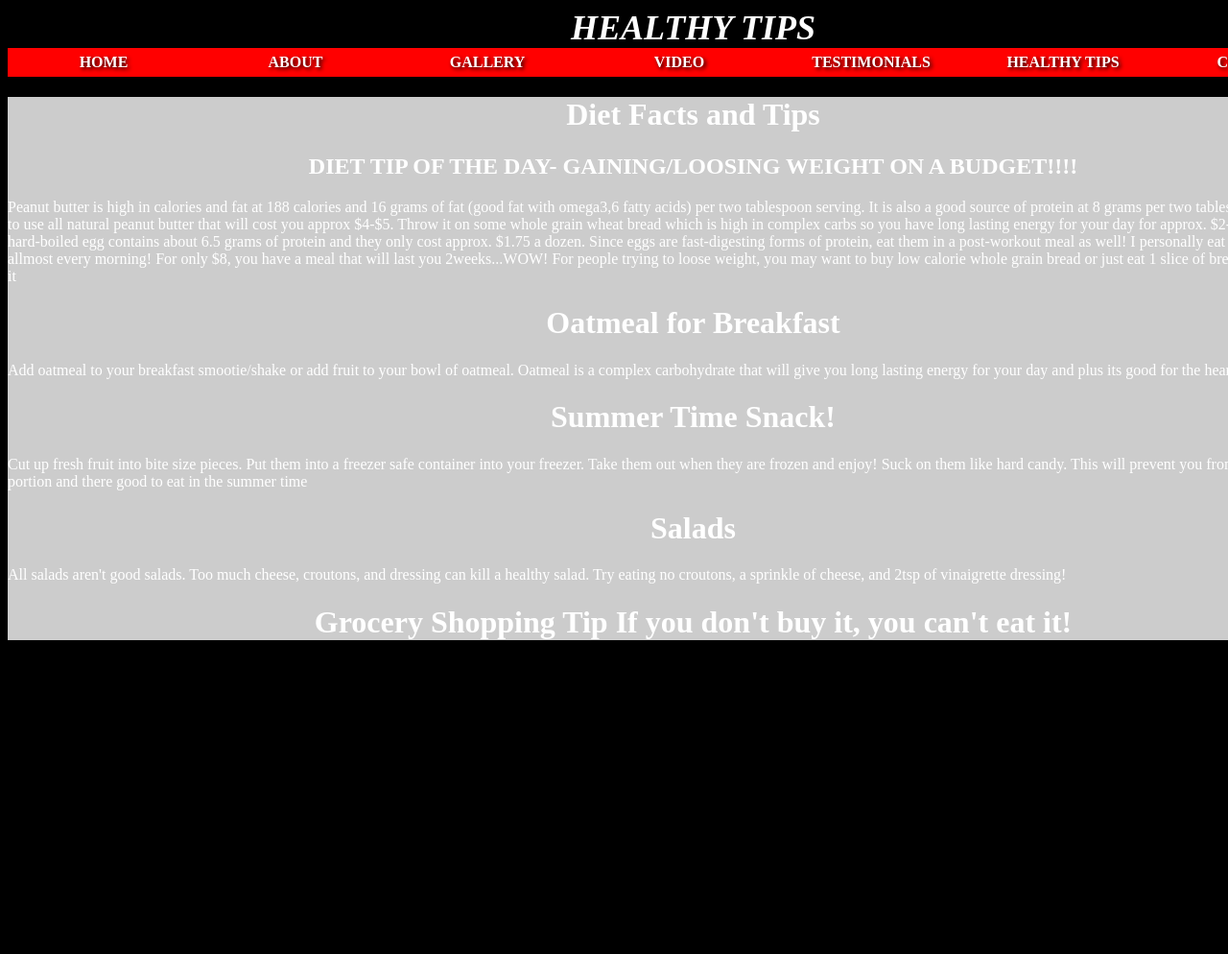
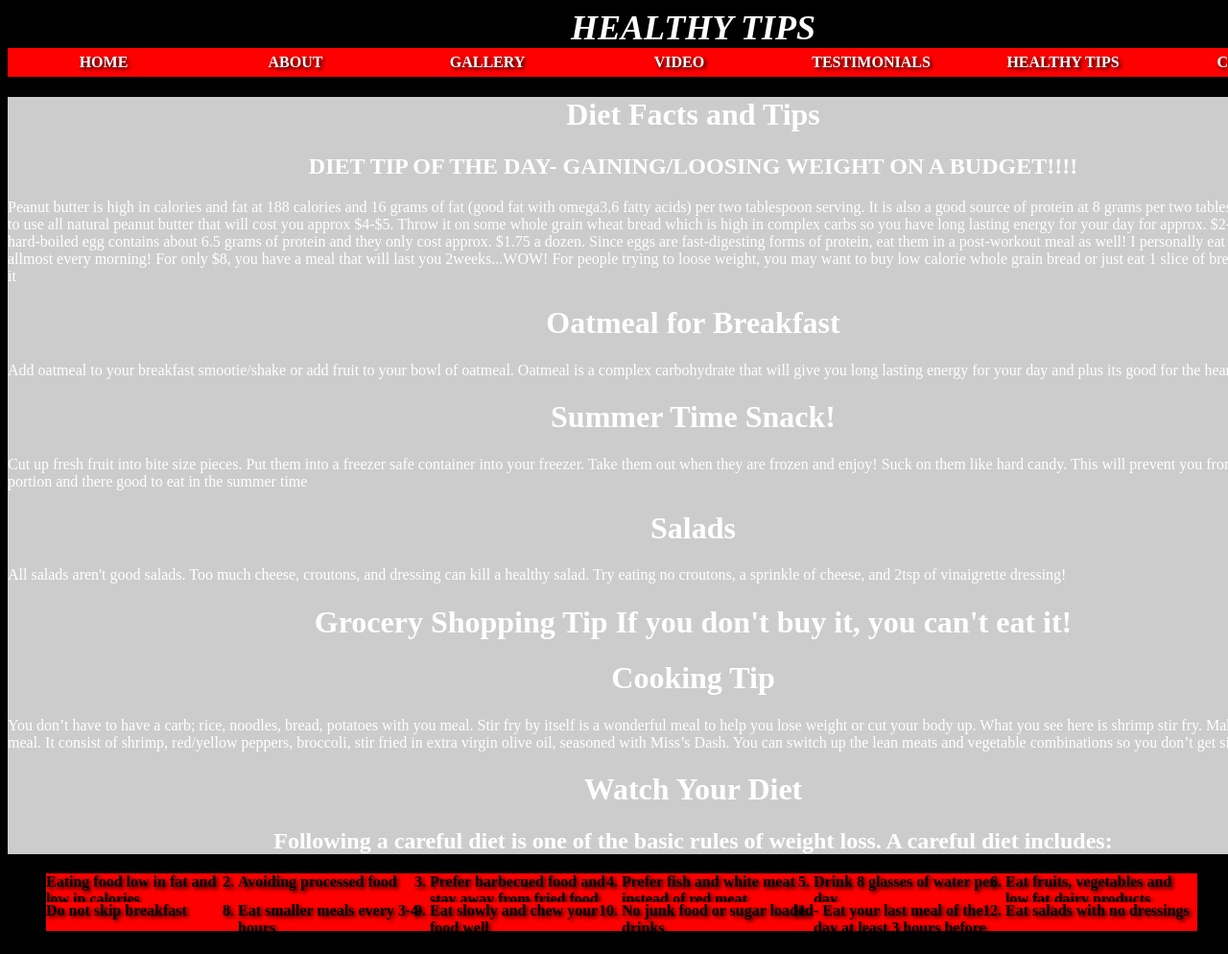
Before and after one commit to tbarber/fit_project, a plain HTML site: page healthytips.html in a window 1280 px wide. Shown: the top 994 px of the page at 96% size. Before the commit the page ends 824 px from the top, so only its background shows below. Drawn offline with Linux system fonts and the light colour scheme.

Commit message:
messed up

```diff
--- a/healthytips.html
+++ b/healthytips.html
@@ -48,7 +48,27 @@ All salads aren't good salads. Too much cheese, croutons, and dressing can kill
 <h1>Grocery Shopping Tip
 If you don't buy it, you can't eat it!
 </h1>
+<h1>Cooking Tip</h1>
+<p>You don’t have to have a carb; rice, noodles, bread, potatoes with you meal. Stir fry by itself is a wonderful meal to help you lose weight or cut your body up. What you see here is shrimp stir fry. Make for a great dinner meal. It consist of shrimp, red/yellow peppers, broccoli, stir fried in extra virgin olive oil, seasoned with Miss’s Dash. You can switch up the lean meats and vegetable combinations so you don’t get sick of the same meal</p>
+<h1>Watch Your Diet</h1>
+<h2> Following a careful diet is one of the basic rules of weight loss. A careful diet includes:</h2>
+<ol>
+  <li> Eating food low in fat and low in calories </li>
+  <li> Avoiding processed food </li>
+  <li> Prefer barbecued food and stay away from fried food </li>
+  <li> Prefer fish and white meat instead of red meat </li>
+  <li> Drink 8 glasses of water per day </li>
+  <li> Eat fruits, vegetables and low fat dairy products </li>
+  <li> Do not skip breakfast </li>
+  <li> Eat smaller meals every 3-4 hours </li>
+  <li>Eat slowly and chew your food well </li>
+  <li>No junk food or sugar loaded drinks <br>
+  </li>
+  <li>- Eat your last meal of the day at least 3 hours before sleeping </li>
+  <li>Eat salads with no dressings</li>
+</ol>
 </div>
+
 
 <div class="clear"></div>
  <!--clear -->
```
